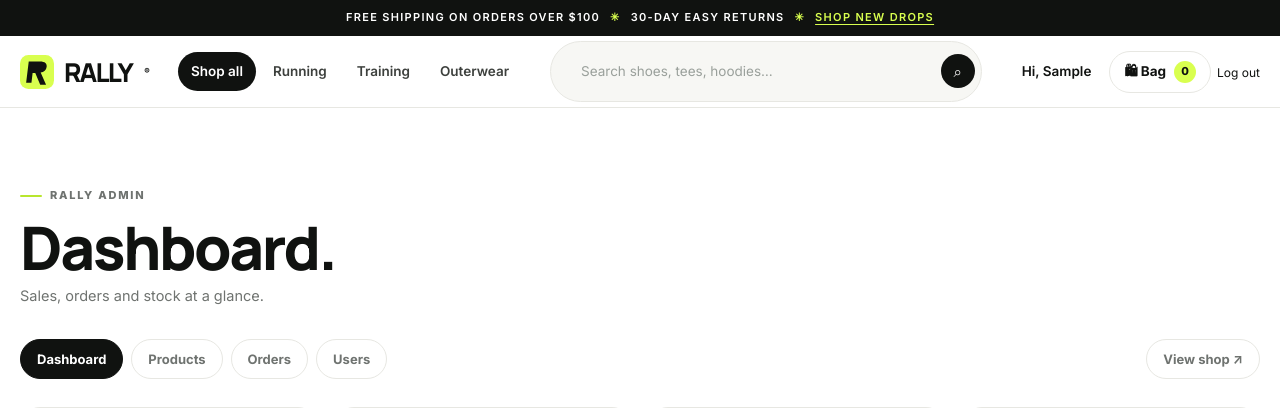
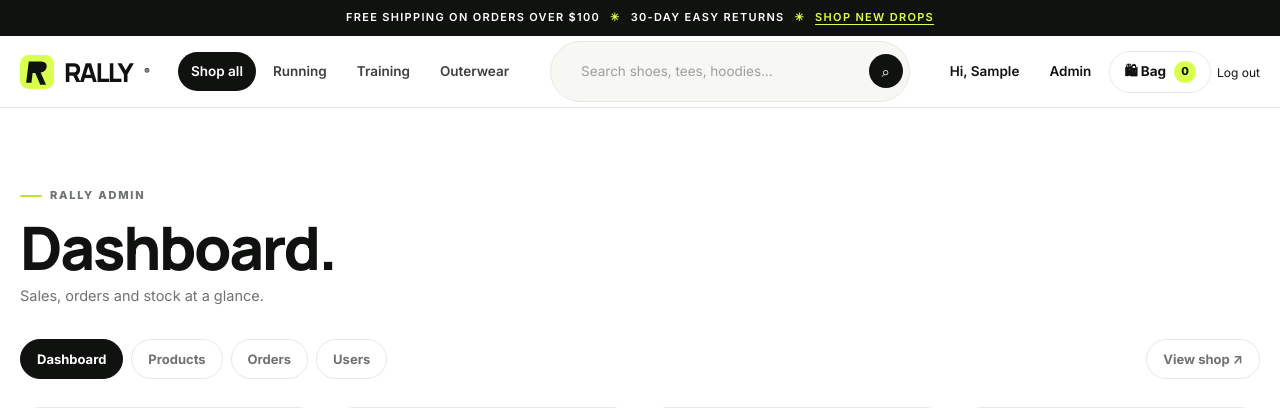
Before and after one commit to virgility9/sports-ecommerce, a PHP site: page /sports-ecommerce/admin/index.php in a window 1280 px wide. Shown: the top 408 px of the page. Run offline with PHP 8.4, Linux system fonts and the light colour scheme; the visitor is signed in with stand-in values (Sample User, id 1); data comes from the database, SQL or seed files in the repository; data that the repository does not hold is empty.

Commit message:
Show an Admin link in the header for admin accounts

```diff
--- a/includes/header.php
+++ b/includes/header.php
@@ -35,6 +35,7 @@ $currentSearch = trim($_GET['q'] ?? '');
   </div>
   <div class="header-actions">
     <?php if (current_user()): ?><a class="account-link" href="<?= e(app_url('orders.php')) ?>">Hi, <?= e(explode(' ', current_user()['name'])[0]) ?></a><?php else: ?><a class="account-link" href="<?= e(app_url('login.php')) ?>">Sign in</a><?php endif; ?>
+    <?php if (current_user() && current_user()['role'] === 'admin'): ?><a class="account-link" href="<?= e(app_url('admin/')) ?>">Admin</a><?php endif; ?>
     <a class="cart-link" href="<?= e(app_url('cart.php')) ?>" aria-label="View bag">🛍 Bag <span><?= cart_count() ?></span></a>
     <?php if (current_user()): ?><form action="<?= e(app_url('logout.php')) ?>" method="post" style="display:inline"><input type="hidden" name="csrf" value="<?= e(csrf_token()) ?>"><button class="text-button" type="submit">Log out</button></form><?php endif; ?>
   </div>
```
